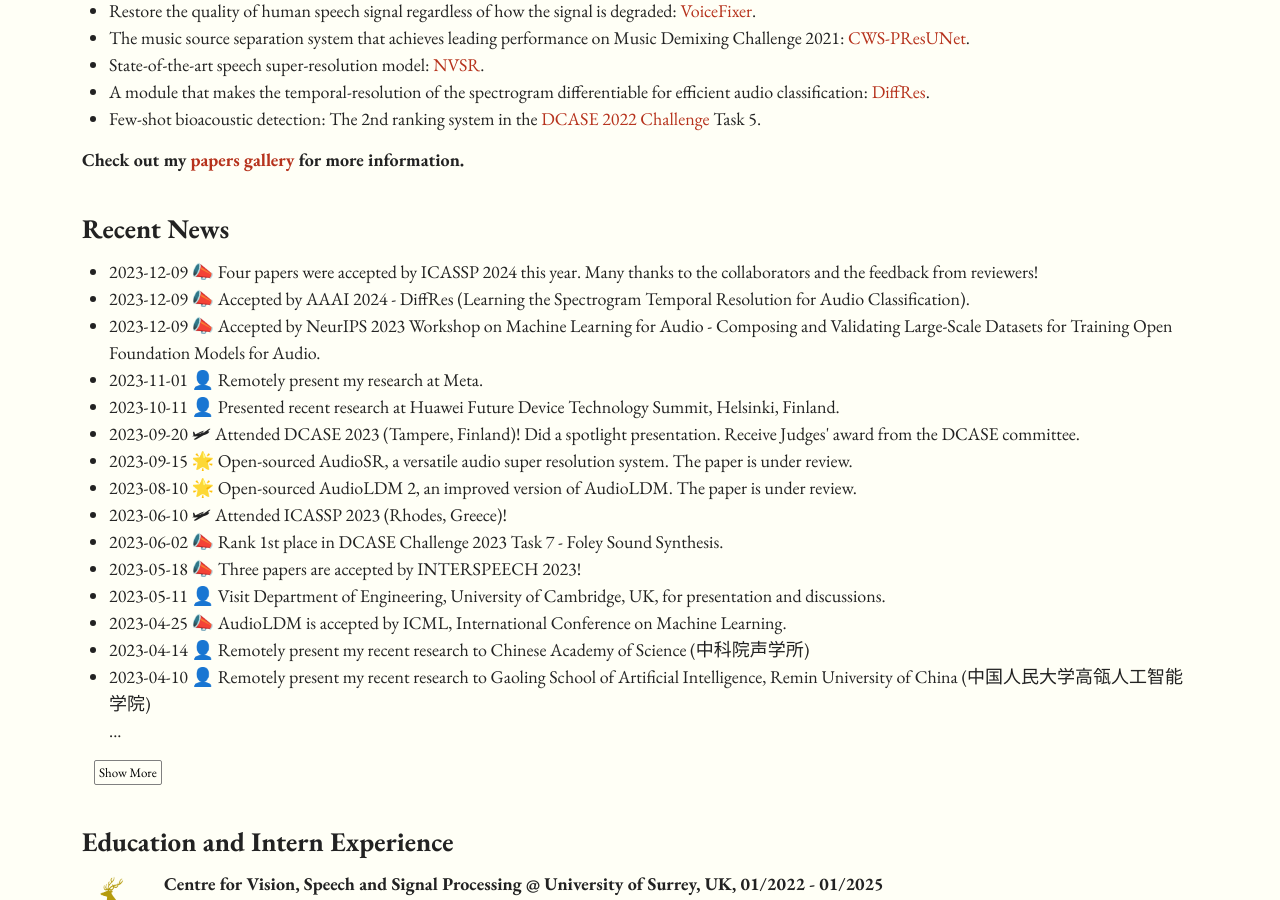
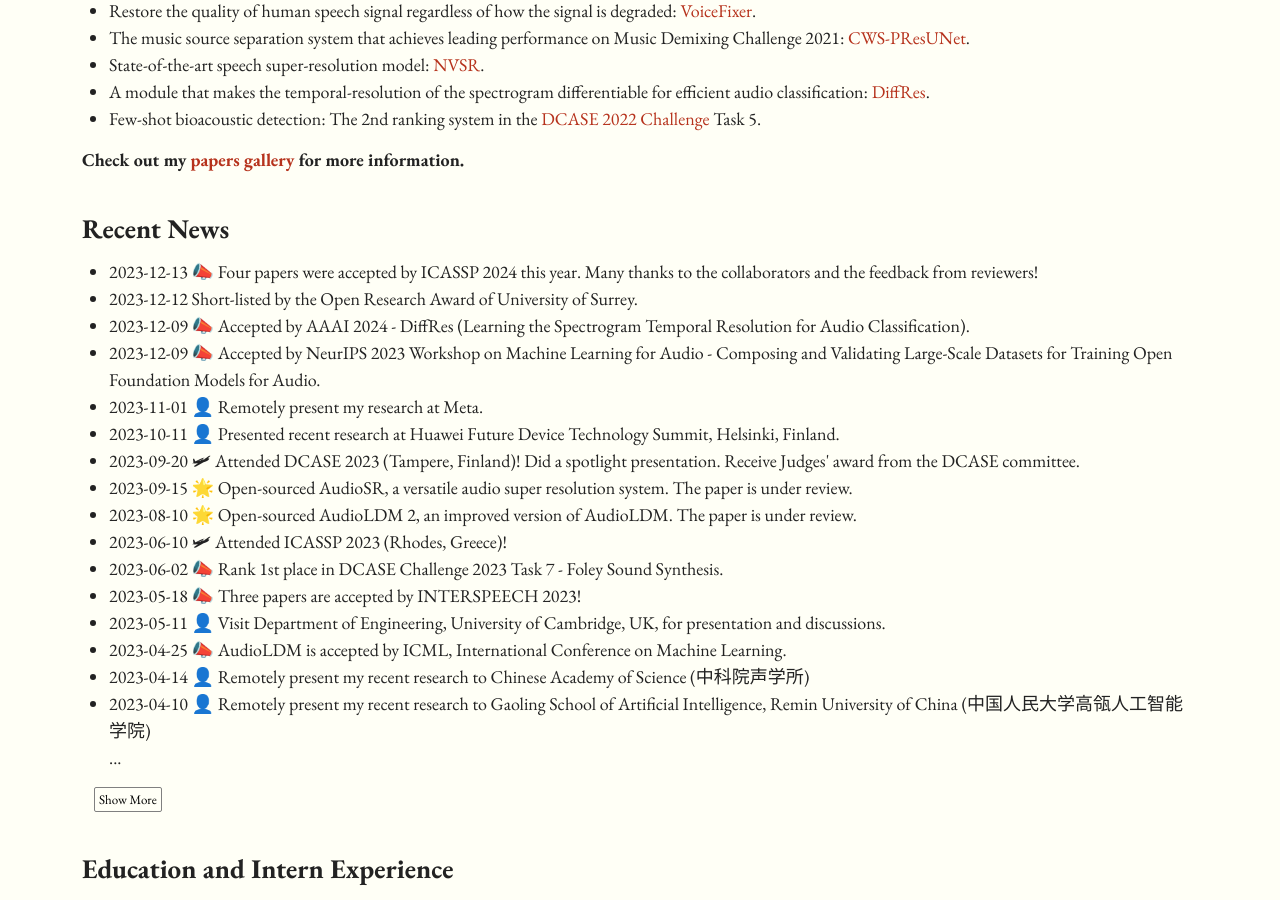
Before and after one commit to haoheliu/haoheliu.github.io, a Jekyll site: the page built from index.md, in a window 1280 px wide and 900 px high, scrolled down 820 px. Built offline with Jekyll 4.4.1, drawn with Linux system fonts in a browser that asks for light colours; comment, search, counter and statistics services are not loaded.

Commit message:
Update index.md

```diff
--- a/index.md
+++ b/index.md
@@ -129,8 +129,10 @@ competitions:
 
 news:
     shown:
-      - time: 2023-12-09 &#128227;
+      - time: 2023-12-13 &#128227;
         note: Four papers were accepted by ICASSP 2024 this year. Many thanks to the collaborators and the feedback from reviewers!
+      - time: 2023-12-12
+        note: Short-listed by the Open Research Award of University of Surrey.
       - time: 2023-12-09 &#128227;
         note: Accepted by AAAI 2024 - DiffRes (Learning the Spectrogram Temporal Resolution for Audio Classification).
       - time: 2023-12-09 &#128227;
```
